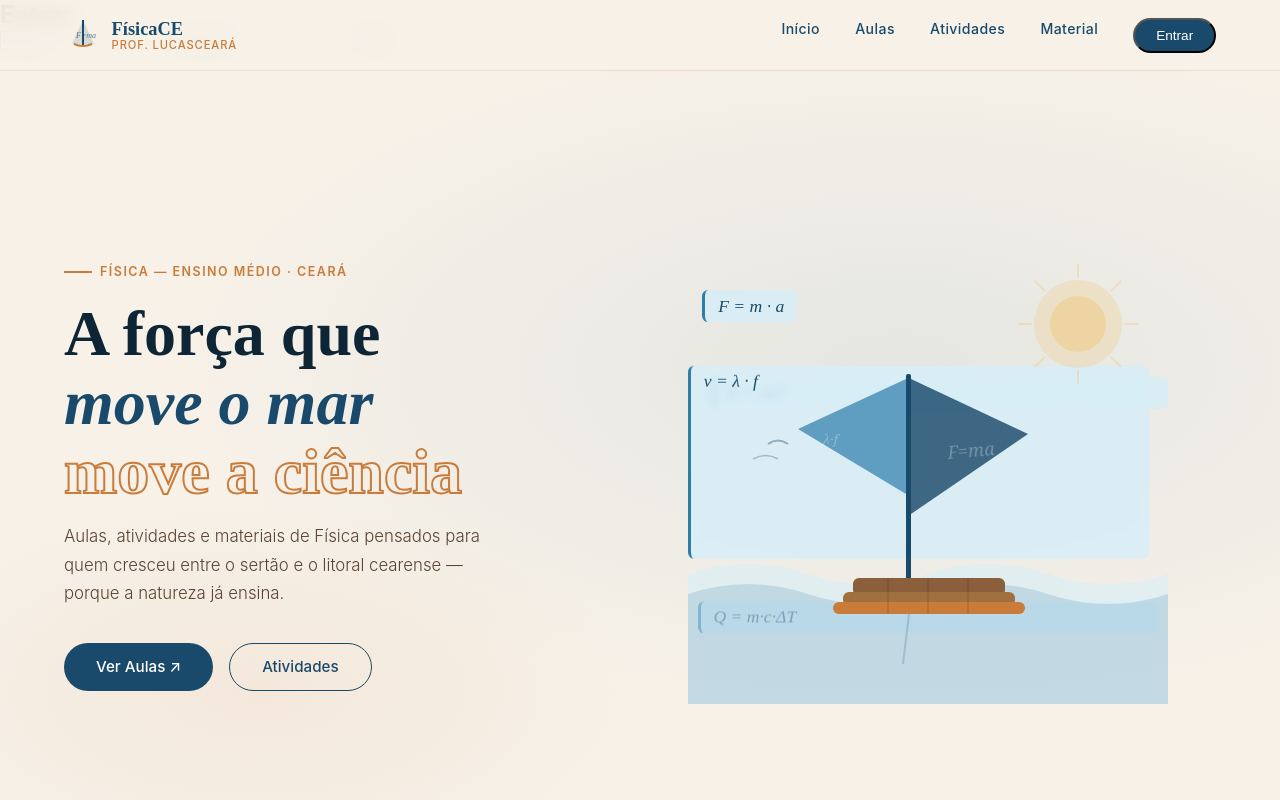
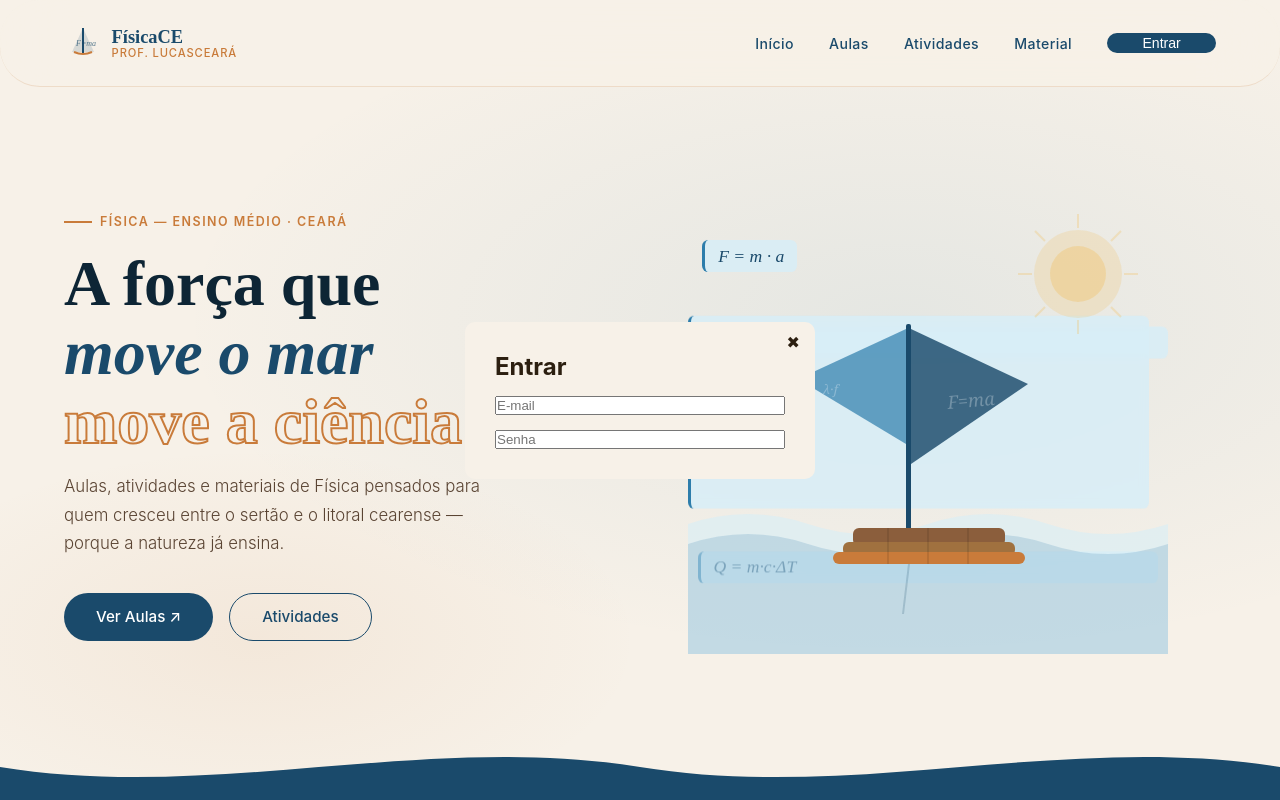
Before and after one commit to Pererinha04/LucasCear-, a plain HTML site: page index.html in a window 1280 px wide. Both pictures are taken after a click on the button "Entrar". Shown: the top 800 px of the page. Drawn offline with Linux system fonts and the light colour scheme.

Commit message:
Update paginaprincipal.css

```diff
--- a/paginaprincipal.css
+++ b/paginaprincipal.css
@@ -29,11 +29,16 @@
   nav {
     position: fixed; top: 0; left: 0; right: 0; z-index: 100;
     display: flex; align-items: center; justify-content: space-between;
-    padding: 1rem 4rem;
+    padding: 1.5rem 4rem;
     background: rgba(247, 241, 232, 0.92);
-    backdrop-filter: blur(10px);
+    backdrop-filter: blur(35px);
     border-bottom: 1px solid rgba(201, 123, 58, 0.18);
+    border-radius: 40px;
   }
+
+
+
+
 
 .nav-button{
     display: none;
@@ -140,6 +145,7 @@
 
   .nav-links {
     display: flex; gap: 2.2rem; list-style: none;
+
   }
   .nav-links a {
     text-decoration: none;
@@ -154,11 +160,15 @@
   .nav-btn {
     background: var(--oceano);
     color: #fff !important;
-    padding: .5rem 1.3rem;
-    border-radius: 2rem;
-    font-size: .85rem !important;
+    padding: .1rem 2.2rem;
+    border-radius: 5rem;
+    font-size: .88rem !important;
+    font-weight: 500;
     transition: background .2s !important;
+    border: none;
   }
+
+
   .nav-btn:hover { background: var(--agua) !important; color: #fff !important; }
 
   /* ── HERO ── */
@@ -541,6 +551,7 @@
     display: grid; grid-template-columns: 1fr auto;
     align-items: center; gap: 3rem;
     position: relative; overflow: hidden;
+    border-radius: 40px;
   }
   .faixa-ceara::after {
     content: '⚓';
@@ -622,3 +633,44 @@
     footer { grid-template-columns: 1fr; padding: 2.5rem 1.5rem; }
     .footer-links { flex-wrap: wrap; gap: 1rem; }
   }
+
+.overlay {
+  position: fixed;
+  top: 0%;
+  left: 0%;
+  width: 100%;
+  height: 100%;
+
+
+
+  justify-content: center;
+  align-items: center;
+
+  z-index: 999;
+
+  display: none;
+}
+
+.overlay.ativo {
+  display: flex;
+}
+
+.login-modal {
+     position: relative;
+     width: 350px;
+     padding: 30px;
+
+     background: var(--areia);
+     border-radius: 10px;
+
+     display: flex;
+     flex-direction: column;
+     gap: 15px;
+}
+
+#fechar {
+  position: absolute;
+  top: 10px;
+  right: 15px;
+  cursor: pointer;
+}
```
